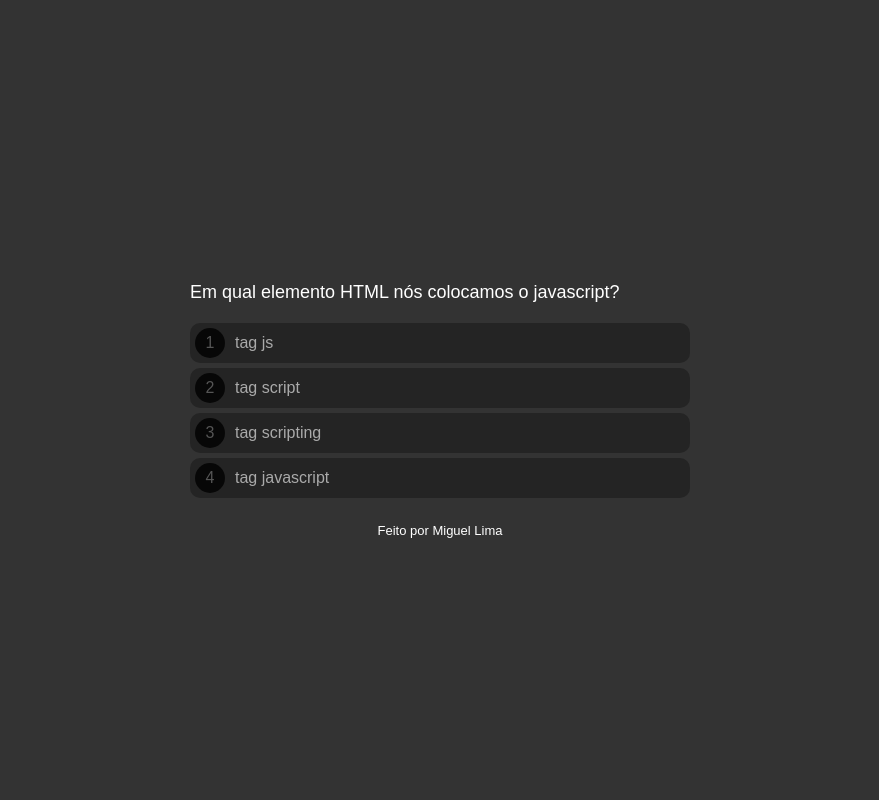
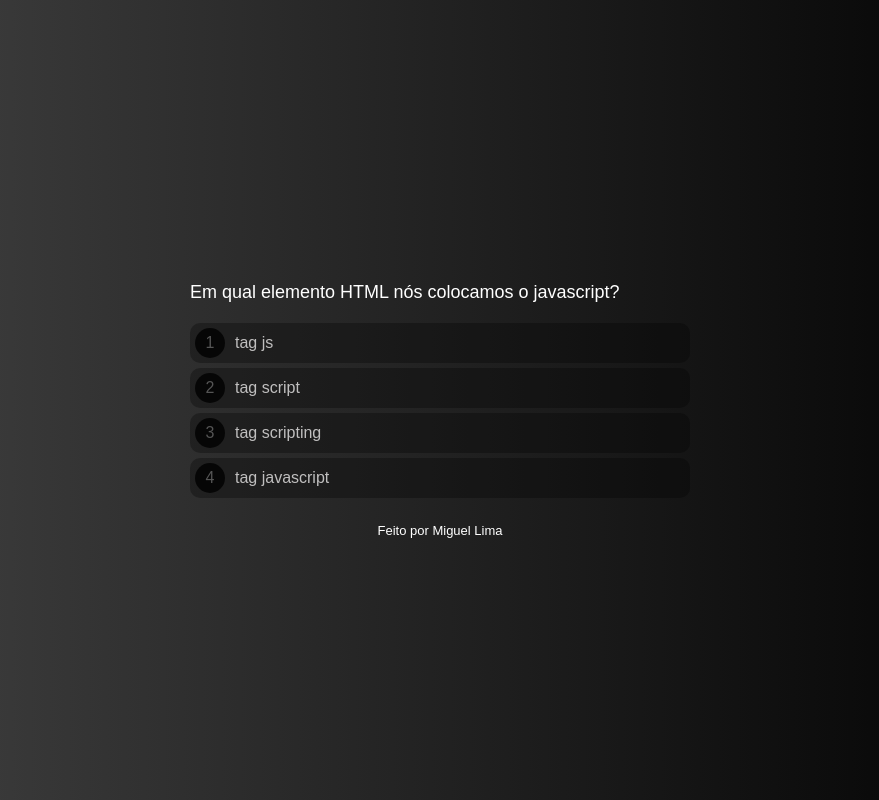
Before and after one commit to Miguel-Lima/quiz-questions, a plain HTML site: page index.html in a window 1280 px wide. Shown: the whole page, without its empty margins (200-1079 px from the left). Drawn offline with Linux system fonts and the light colour scheme.

```diff
--- a/style.css
+++ b/style.css
@@ -10,7 +10,9 @@
     justify-content: center;
     align-items: center;
     flex-direction: column;
-    background-color: #333;
+    background: #000000;  /* fallback for old browsers */
+    background: -webkit-linear-gradient(to right, #434343, #000000);  /* Chrome 10-25, Safari 5.1-6 */
+    background: linear-gradient(to right, #434343, #000000); /* W3C, IE 10+/ Edge, Firefox 16+, Chrome 26+, Opera 12+, Safari 7+ */
     font-family: Arial, Helvetica, sans-serif;
 }
 
@@ -54,7 +56,7 @@
     background-color: rgba(0, 0, 0, 0.3);
     border-radius: 10px;
     margin-bottom: 5px;
-    color: #AAA;
+    color: rgb(192, 191, 191);
     font-size: 16px;
     cursor: pointer;
 }
```
Also changed, not shown: imagemerror.png (added), 1 other file.
